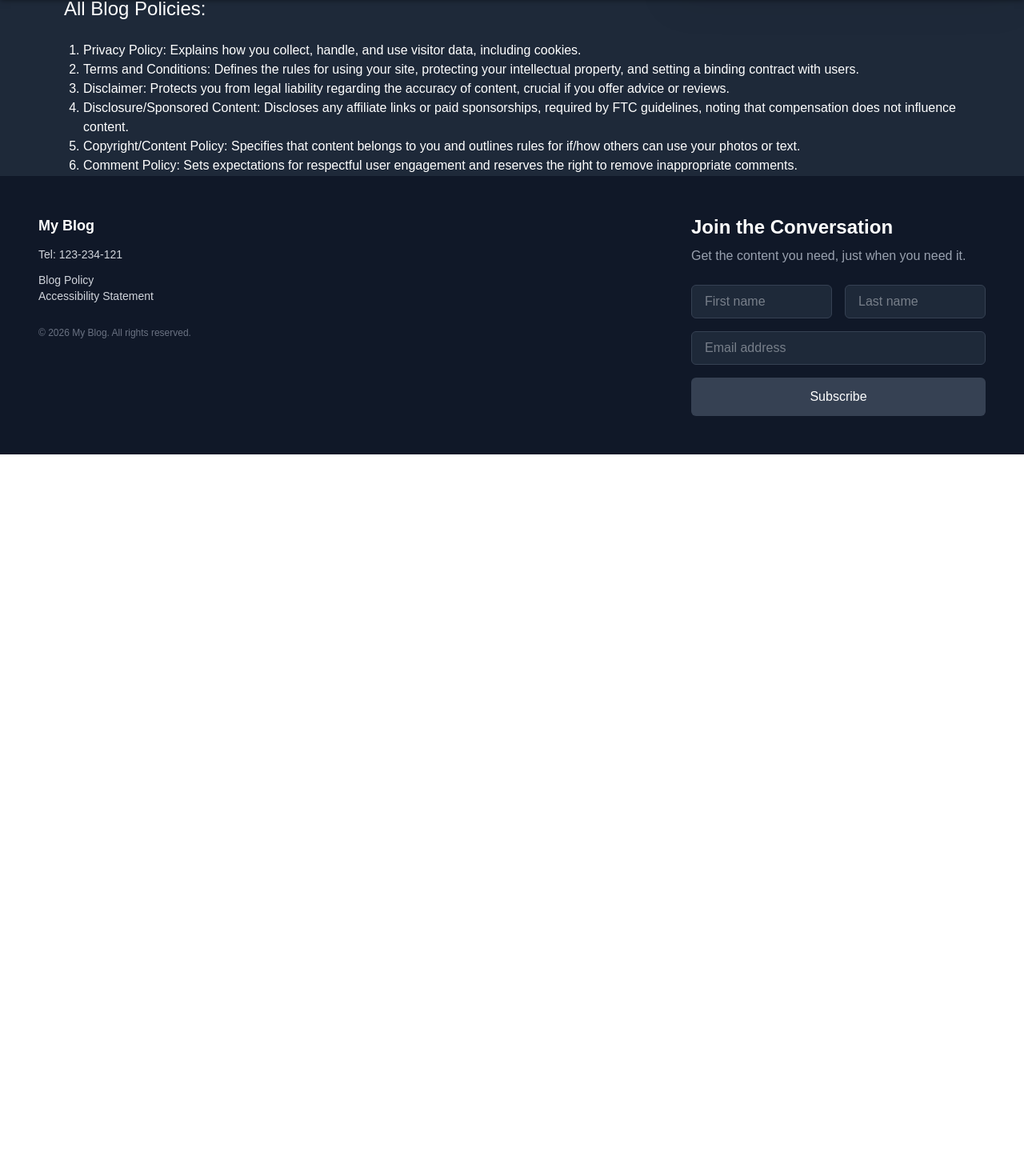
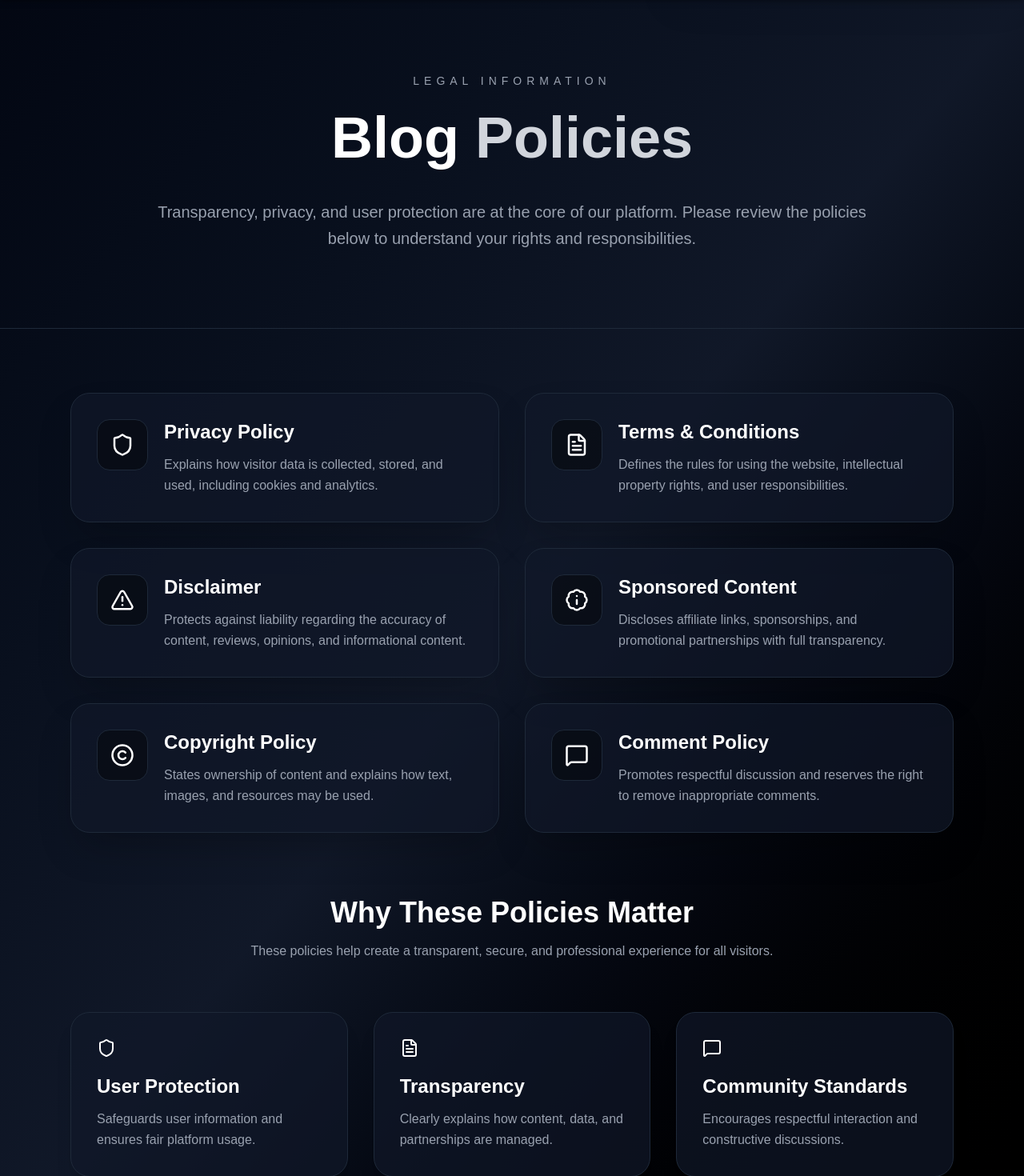
Before and after one commit to AMGAIN/Space_BLog, a Next.js app: page /policy in a window 1280 px wide. Shown: the part 71-1541 px from the top of the page at 80% size. Before the commit the page ends 800 px from the top, so only its background shows below. Built offline with nearby package versions, Linux system fonts and the light colour scheme.

Commit message:
Redesigned the Blog Policy

```diff
--- a/app/blog/page.tsx
+++ b/app/blog/page.tsx
@@ -8,7 +8,7 @@ import React from 'react'
 const page = () => {
   return (
     <div className='text-gray-300'>
-      <div className='md: text-center  bg-gray-950 text-5xl'>
+      <div className='py-3 text-center bg-gray-900 text-5xl'>
         <p >BLOGs</p>
       </div>
 
--- a/app/contact/page.tsx
+++ b/app/contact/page.tsx
@@ -1,5 +1,5 @@
 import React from "react";
-import { Bolt, Cloud, Globe } from "lucide-react";
+import { MailIcon, Phone, Globe } from "lucide-react";
 
 const page = () => {
   return (
@@ -62,8 +62,8 @@ const page = () => {
 
               {/* Phone */}
               <div className="bg-black/30 rounded-2xl p-6 border border-gray-800 hover:border-gray-600 transition">
-                <h3 className="text-2xl font-bold mb-2">
-                  📞 Telephone
+                <h3 className="text-2xl font-bold mb-2 flex ">
+                  <Phone /> Telephone
                 </h3>
 
                 <p className="text-gray-400 text-lg">
@@ -73,8 +73,8 @@ const page = () => {
 
               {/* Email */}
               <div className="bg-black/30 rounded-2xl p-6 border border-gray-800 hover:border-gray-600 transition">
-                <h3 className="text-2xl font-bold mb-2">
-                  ✉️ Email Address
+                <h3 className="text-2xl font-bold mb-2 flex">
+                  <MailIcon /> Email Address
                 </h3>
 
                 <p className="text-gray-400 text-lg">
--- a/app/login/page.tsx
+++ b/app/login/page.tsx
@@ -1,4 +1,5 @@
 import React from "react";
+import { MailIcon, EyeIcon, Eye } from 'lucide-react';
 
 const page = () => {
   return (
@@ -20,21 +21,29 @@ const page = () => {
           {/* Email */}
           <div className="flex flex-col gap-2">
             <label className="text-sm text-gray-300">Email</label>
+            <div className="flex justify-center items-center gap-3">
               <input
                 type="email"
                 placeholder="Enter your email"
                 className="w-full p-3 rounded-xl bg-gray-800 border border-gray-700 text-white placeholder-gray-500 outline-none focus:ring-2 focus:ring-gray-500 focus:border-gray-500 transition"
               />
+              <MailIcon className="text-white text-5xl" />
+            </div>
+
           </div>
 
           {/* Password */}
           <div className="flex flex-col gap-2">
             <label className="text-sm text-gray-300">Password</label>
+            <div className="flex justify-center items-center gap-3">
               <input
                 type="password"
                 placeholder="Enter your password"
                 className="w-full p-3 rounded-xl bg-gray-800 border border-gray-700 text-white placeholder-gray-500 outline-none focus:ring-2 focus:ring-gray-500 focus:border-gray-500 transition"
               />
+              <EyeIcon className="text-white text-5xl cursor-pointer" />
+            </div>
+
           </div>
 
           {/* Remember + Forgot */}
--- a/app/policy/page.tsx
+++ b/app/policy/page.tsx
@@ -1,19 +1,176 @@
-import React from 'react'
+import React from "react";
+import {
+  Shield,
+  FileText,
+  AlertTriangle,
+  BadgeInfo,
+  Copyright,
+  MessageSquare,
+} from "lucide-react";
+
+const policies = [
+  {
+    icon: Shield,
+    title: "Privacy Policy",
+    description:
+      "Explains how visitor data is collected, stored, and used, including cookies and analytics.",
+  },
+  {
+    icon: FileText,
+    title: "Terms & Conditions",
+    description:
+      "Defines the rules for using the website, intellectual property rights, and user responsibilities.",
+  },
+  {
+    icon: AlertTriangle,
+    title: "Disclaimer",
+    description:
+      "Protects against liability regarding the accuracy of content, reviews, opinions, and informational content.",
+  },
+  {
+    icon: BadgeInfo,
+    title: "Sponsored Content",
+    description:
+      "Discloses affiliate links, sponsorships, and promotional partnerships with full transparency.",
+  },
+  {
+    icon: Copyright,
+    title: "Copyright Policy",
+    description:
+      "States ownership of content and explains how text, images, and resources may be used.",
+  },
+  {
+    icon: MessageSquare,
+    title: "Comment Policy",
+    description:
+      "Promotes respectful discussion and reserves the right to remove inappropriate comments.",
+  },
+];
 
 const Policy = () => {
   return (
-    <div className='text-white px-20'>
-        <p className='text-2xl '>All Blog Policies:</p><br />
-        <ol className='list-decimal ml-6'>
-            <li>Privacy Policy: Explains how you collect, handle, and use visitor data, including cookies.</li>
-            <li>Terms and Conditions: Defines the rules for using your site, protecting your intellectual property, and setting a binding contract with users.</li>
-            <li>Disclaimer: Protects you from legal liability regarding the accuracy of content, crucial if you offer advice or reviews.</li>
-            <li>Disclosure/Sponsored Content: Discloses any affiliate links or paid sponsorships, required by FTC guidelines, noting that compensation does not influence content.</li>
-            <li>Copyright/Content Policy: Specifies that content belongs to you and outlines rules for if/how others can use your photos or text.</li>
-            <li>Comment Policy: Sets expectations for respectful user engagement and reserves the right to remove inappropriate comments.</li>
-        </ol>
+    <div className="min-h-screen bg-gradient-to-br from-gray-950 via-gray-900 to-black text-white">
+
+      {/* Hero Section */}
+      <section className="w-full py-24 px-6 flex flex-col items-center justify-center text-center border-b border-gray-800">
+        <div className="max-w-4xl">
+
+          <p className="uppercase tracking-[6px] text-gray-400 mb-4 text-sm">
+            Legal Information
+          </p>
+
+          <h1 className="text-5xl md:text-7xl font-extrabold leading-tight">
+            Blog <span className="text-gray-300">Policies</span>
+          </h1>
+
+          <p className="mt-8 text-gray-400 text-lg md:text-xl leading-relaxed">
+            Transparency, privacy, and user protection are at the core of our
+            platform. Please review the policies below to understand your rights
+            and responsibilities.
+          </p>
+        </div>
+      </section>
+
+      {/* Main Content */}
+      <section className="max-w-6xl mx-auto px-6 py-20">
+
+        <div className="grid md:grid-cols-2 gap-8">
+
+          {policies.map((policy, index) => {
+            const Icon = policy.icon;
+
+            return (
+              <div
+                key={index}
+                className="bg-gray-900/70 border border-gray-800 rounded-3xl p-8 shadow-2xl hover:border-gray-600 hover:-translate-y-1 transition duration-300"
+              >
+                <div className="flex items-start gap-5">
+
+                  <div className="bg-black/40 p-4 rounded-2xl border border-gray-800">
+                    <Icon size={30} />
+                  </div>
+
+                  <div>
+                    <h2 className="text-2xl font-bold mb-3">
+                      {policy.title}
+                    </h2>
+
+                    <p className="text-gray-400 leading-relaxed">
+                      {policy.description}
+                    </p>
+                  </div>
+
+                </div>
+              </div>
+            );
+          })}
+        </div>
+
+      </section>
+
+      {/* Why Policies Matter */}
+      <section className="max-w-6xl mx-auto px-6 pb-24">
+
+        <div className="text-center mb-16">
+          <h2 className="text-4xl font-bold">
+            Why These Policies Matter
+          </h2>
+
+          <p className="text-gray-400 mt-4">
+            These policies help create a transparent, secure, and professional
+            experience for all visitors.
+          </p>
+        </div>
+
+        <div className="grid md:grid-cols-3 gap-8">
+
+          <div className="bg-gray-900/70 border border-gray-800 rounded-3xl p-8 hover:-translate-y-2 transition shadow-xl">
+            <div className="text-4xl mb-5">
+              <Shield />
+            </div>
+
+            <h3 className="text-2xl font-semibold mb-3">
+              User Protection
+            </h3>
+
+            <p className="text-gray-400 leading-relaxed">
+              Safeguards user information and ensures fair platform usage.
+            </p>
+          </div>
+
+          <div className="bg-gray-900/70 border border-gray-800 rounded-3xl p-8 hover:-translate-y-2 transition shadow-xl">
+            <div className="text-4xl mb-5">
+              <FileText />
+            </div>
+
+            <h3 className="text-2xl font-semibold mb-3">
+              Transparency
+            </h3>
+
+            <p className="text-gray-400 leading-relaxed">
+              Clearly explains how content, data, and partnerships are managed.
+            </p>
+          </div>
+
+          <div className="bg-gray-900/70 border border-gray-800 rounded-3xl p-8 hover:-translate-y-2 transition shadow-xl">
+            <div className="text-4xl mb-5">
+              <MessageSquare />
+            </div>
+
+            <h3 className="text-2xl font-semibold mb-3">
+              Community Standards
+            </h3>
+
+            <p className="text-gray-400 leading-relaxed">
+              Encourages respectful interaction and constructive discussions.
+            </p>
+          </div>
+
+        </div>
+
+      </section>
     </div>
-  )
-}
+  );
+};
 
-export default Policy
+export default Policy;
```
Lines whose indentation alone changed are shown as unchanged.
